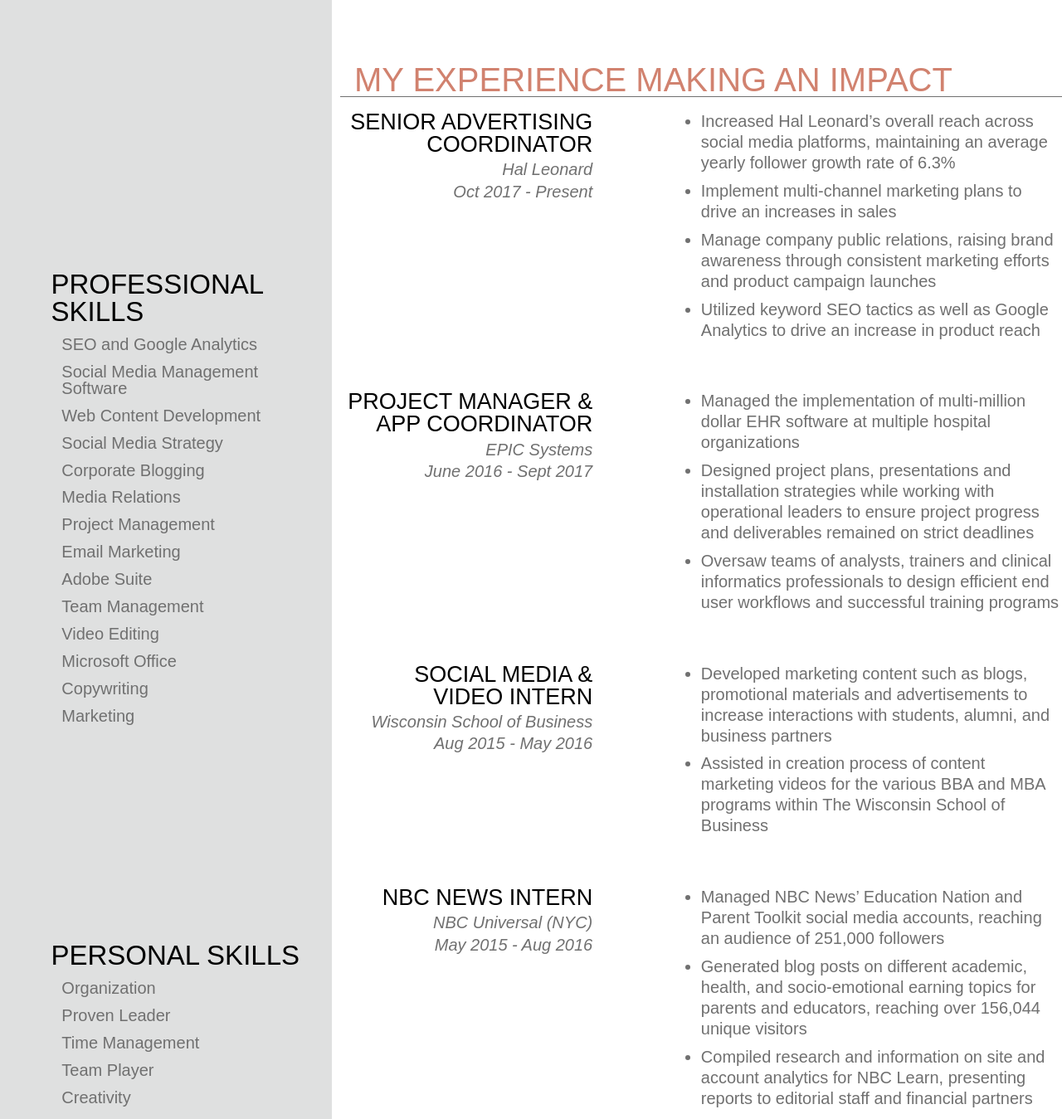
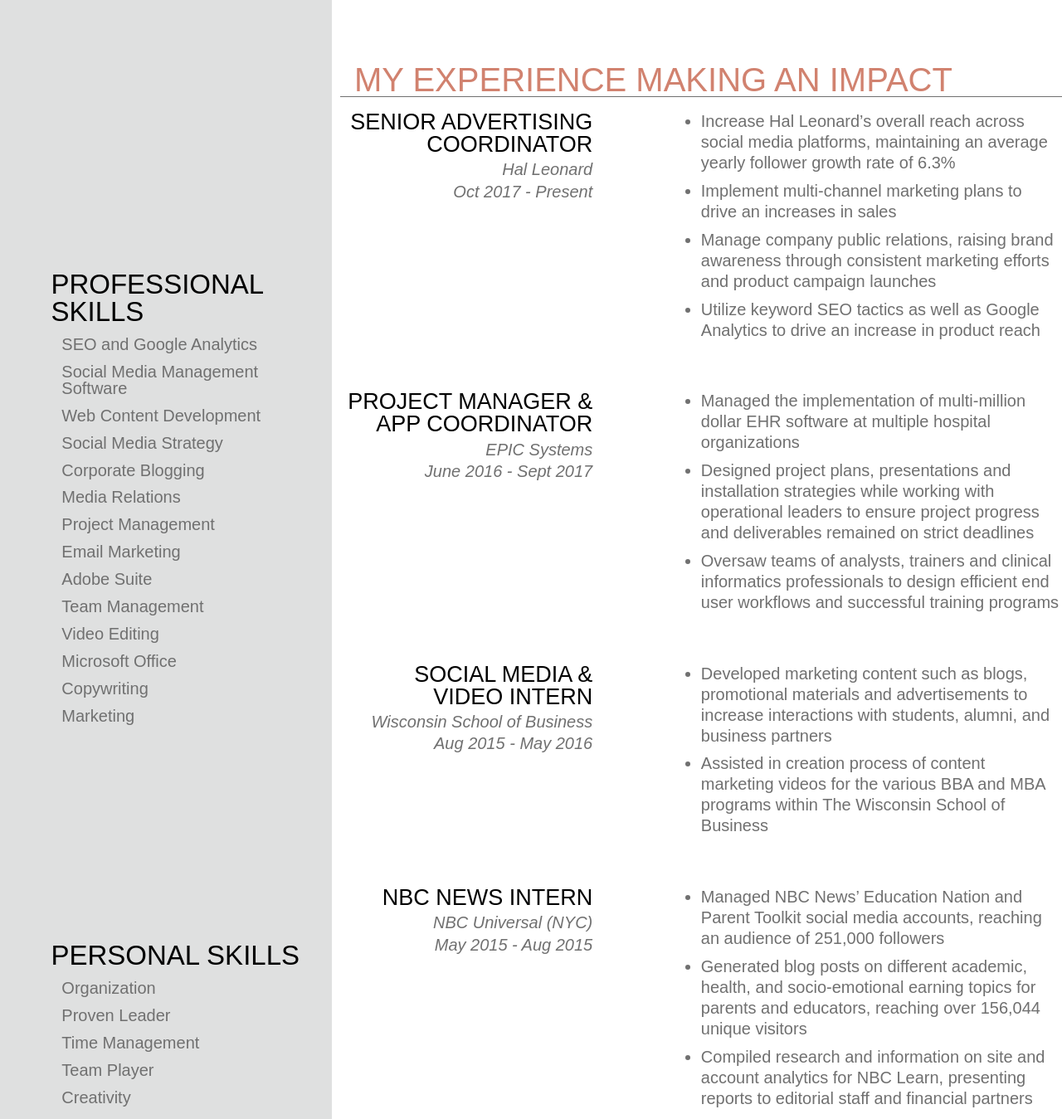
Before and after one commit to lehmannic/bryan-resume-website, a plain HTML site: page index.html in a window 1280 px wide. Shown: the part 700-2049 px from the top of the page at 83% size. Drawn offline with Linux system fonts and the light colour scheme; a web font is replaced by a local one.

Commit message:
edited wording per BK

```diff
--- a/index.html
+++ b/index.html
@@ -72,10 +72,10 @@
                 </div>
                 <div class="detailsContainer">
                     <ul>
-                        <li>Increased Hal Leonard’s overall reach across social media platforms, maintaining an average yearly follower growth rate of 6.3%</li>
+                        <li>Increase Hal Leonard’s overall reach across social media platforms, maintaining an average yearly follower growth rate of 6.3%</li>
                         <li>Implement multi-channel marketing plans to drive an increases in sales</li>
                         <li>Manage company public relations, raising brand awareness through consistent marketing efforts and product campaign launches</li>
-                        <li>Utilized keyword SEO tactics as well as Google Analytics to drive an increase in product reach</li>
+                        <li>Utilize keyword SEO tactics as well as Google Analytics to drive an increase in product reach</li>
                     </ul>
                 </div>
             </div>
@@ -111,11 +111,11 @@
                 <div class="overviewContainer">
                     <div class="title">NBC NEWS INTERN</div>
                     <div class="location">NBC Universal (NYC)</div>
-                    <div class="years">May 2015 - Aug 2016</div>
+                    <div class="years">May 2015 - Aug 2015</div>
                 </div>
                 <div class="detailsContainer">
                     <ul>
-                        <li> Managed NBC News’ Education Nation and Parent Toolkit social media accounts, reaching an audience of 251,000 followers</li>
+                        <li>Managed NBC News’ Education Nation and Parent Toolkit social media accounts, reaching an audience of 251,000 followers</li>
                         <li>Generated blog posts on different academic, health, and socio-emotional earning topics for parents and educators, reaching over 156,044 unique visitors</li>
                         <li>Compiled research and information on site and account analytics for NBC Learn, presenting reports to editorial staff and financial partners</li>
                     </ul>
```
